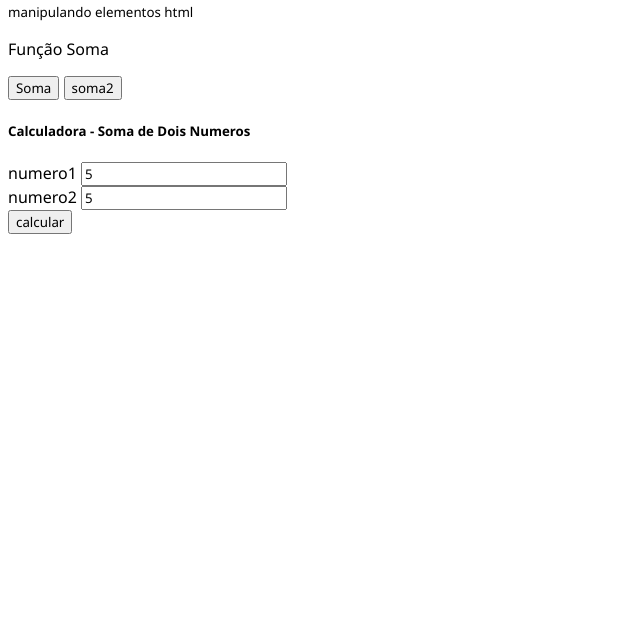
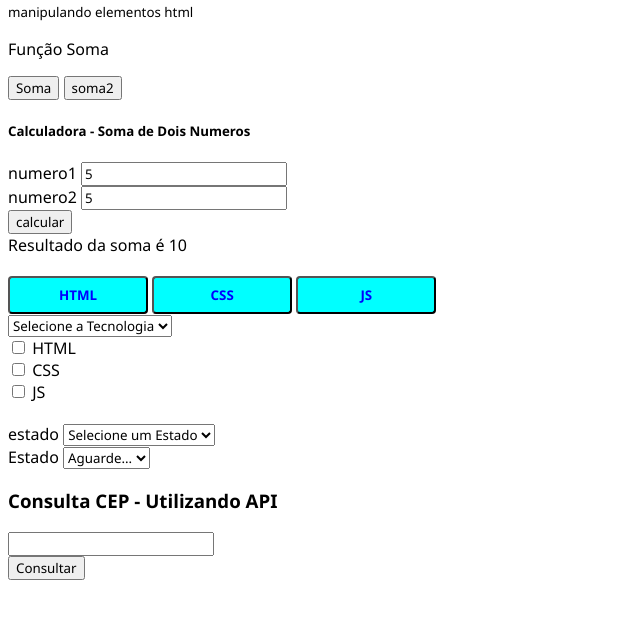
Before and after one commit to VitorPalermo/javascript_basico, a plain HTML site: page index.html in a window 1280 px wide. Both pictures are taken after typing "5", "5" into the empty fields and a click on the button "calcular". Shown: the part 86-704 px from the top of the page, without its empty margins (0-640 px from the left). Drawn offline with Linux system fonts and the light colour scheme.

Commit message:
js adicionado

```diff
--- a/css/style.css
+++ b/css/style.css
@@ -1,6 +1,30 @@
+/* box-sizing: border-box; = ele nao acrescenta varios px no tamanho da tela */
 *{
     box-sizing: border-box;
     font-family: 'Segoe UI', Tahoma, Geneva, Verdana, sans-serif;
 }
 
-/* box-sizing: border-box; = ele nao acrescenta varios px no tamanho da tela */
+#tecnologias{
+    display: grid;
+    grid-template-columns: repeat(3,1fr);
+    gap: 20px;
+    margin-top: 20px;
+}
+
+.tec-card{
+    border: 4px solid #000;
+    padding: 10px;
+}
+
+#tecnologias-botoes{
+    margin-top: 20px;
+}
+
+.tecnologias-btn{
+    padding: 8px 12px;
+    border-radius: 4px;
+    background-color: aqua;
+    color: blue;
+    font-weight: bold;
+    width: 140px;
+}
--- a/index.html
+++ b/index.html
@@ -1,13 +1,15 @@
 <!DOCTYPE html>
 <html lang="pt-br">
+
 <head>
     <meta charset="UTF-8">
     <meta name="viewport" content="width=device-width, initial-scale=1.0">
     <title>JavaScript - Basico</title>
     <link rel="stylesheet" href="css/style.css">
 </head>
+
 <body>
-    <div id="container" >
+    <div id="container">
         <h1>Java Sscript - Basico</h1>
         <small>manipulando elementos html</small>
 
@@ -20,7 +22,7 @@
             <form action="" id="form-calc">
                 <div>
                     <label for="numero1">numero1</label>
-                    <input type="number" name="numero1" id = "numero2">
+                    <input type="number" name="numero1" id="numero1">
                 </div>
 
                 <div>
@@ -29,17 +31,122 @@
                 </div>
 
             </form>
-        <button onclick="somanumeros()">calcular</button>
+            <button onclick="somanumeros()">calcular</button>
         </div>
-
-
     </div>
 
     <div id="resultado">
 
     </div>
 
+        <div id="tecnologias-botoes">
+            <button class="tecnologias-btn" onclick="exibe('html')">HTML</button>
+            <button class="tecnologias-btn" onclick="exibe('css')">CSS</button>
+            <button class="tecnologias-btn" onclick="exibe('js')">JS</button>
+        </div>
+
+        <!-- Utilizando select - trabalho com onchange -->
+        <div id="tecnologias-select">
+            <select name="tecnologia" id="tecnologia" onchange="exibeSelect()">
+                <option value="" disabled selected>Selecione a Tecnologia</option>
+                <option value="html">HTML</option>
+                <option value="css">CSS</option>
+                <option value="js">JS</option>
+            </select>
+        </div>
+
+        <div id="tecnologias-checkbox">
+            <div>
+                <input type="checkbox" name="" id="" onchange="exibe('html')">
+                <label for="">HTML</label>
+            </div>
+        </div>
+
+        <div id="tecnologias-checkbox">
+            <div>
+                <input type="checkbox" name="" id="" onchange="exibe('css')">
+                <label for="">CSS</label>
+            </div>
+        </div>
+
+        <div id="tecnologias-checkbox">
+            <div>
+                <input type="checkbox" name="" id="" onchange="exibe('js')">
+                <label for="">JS</label>
+            </div>
+        </div>
+
+
+
+
+
+
+        <!-- TECNOLOGIAS -->
+        <div id="tecnologias">
+            <div id="html" class="tec-card" hidden>
+                <h5>HTML</h5>
+                <p>Hipertext markup language</p>
+                <p>linguagem de marcação de hipertexto</p>
+                <p>Versão atual: HTML5</p>
+                <small>Linguagem utilizada para estruturar o frontend de websites.</small>
+            </div>
+
+            <div id="css" class="tec-card" hidden>
+                <h5>CSS</h5>
+                <p>cascading style sheet</p>
+                <p>folha de estilos em cascata</p>
+                <p>versão atual: CSS3</p>
+                <small>É um mecanismo para adicionar estilos(cores, fontes, espacamento, etc)</small>
+            </div>
+
+            <div id="js" class="tec-card" hidden>
+                <h5>JS</h5>
+                <p>JavaScript</p>
+                <p>JavaScript</p>
+                <p>versão atual: ECMAScript 2018(ESB)</p>
+                <small>JavaScript permite paginas da web interativas e, portanto, é uma parte essencial dos aplicativos
+                    da web</small>
+            </div>
+
+        </div>
+
+        <div id="estados-cidades">
+            <div id="estados">
+                <label for="">estado</label>
+                <select name="estado" id="estado" onchange="exibeCidade()">
+                    <option value="" disabled selected>Selecione um Estado</option>
+                    <option value="sp">São Paulo</option>
+                    <option value="rj">Rio de Janeiro</option>
+                    <option value="mg">Minas Gerais</option>
+                </select>
+            </div>
+
+            <div id="cidades">
+                <label for="">Estado</label>
+                <select name="cidade" id="cidade">
+                    <option value="" disabled selected>Aguarde...</option>
+                </select>
+
+            </div>
+         </div>
+
+         <div id="api-cep">
+            <h3>Consulta CEP - Utilizando API</h3>
+            <form>
+                <div id="form-grid">
+                    <div>
+                        <label for="cep"></label>
+                        <input type="text" name="cep" id="cep">
+                    </div>
+                </div>
+                <input type="button" value="Consultar"
+                onclick="consultaCep()"/>
+
+            </form>
+         </div>
+        </div>
 
     <script src=js/script.js></script>
 </body>
+
 </html>
--- a/js/script.js
+++ b/js/script.js
@@ -27,13 +27,74 @@ const soma2 = (numero1,numero2) =>{
 
 // Função que soma 2 numeros digitados pelo usuario em um form
 const somanumeros = () => {
-    let numero1 = document.getElementById('numero1').Value
+    let numero1 = document.getElementById('numero1').value
     let numero2 = document.getElementById('numero2').value
 
     let soma = parseFloat(numero1) + parseFloat(numero2)
 
     // exibe a soma dentro da div resultado
-    document.getElementById('resultado').innerhtml = `
+    document.getElementById('resultado').innerHTML = `
     Resultado da soma é ${soma}
     `
 }
+
+const exibe = (id) =>{
+
+ let elemento = document.getElementById(id)
+
+ if(elemento.hidden == true){
+    elemento.hidden = false
+ }else{
+    elemento.hidden = true
+ }
+}
+
+const exibeSelect = () =>{
+
+    let opcao = document.getElementById ('tecnologia').value
+    alert(opcao)
+    return
+
+    let elemento = document.getElementById(id)
+
+    if(elemento.hidden == true){
+       elemento.hidden = false
+    }else{
+       elemento.hidden = true
+    }
+   }
+
+   const exibeCidade = () =>{
+    // captura o elemento html do estado
+    let estado = document.getElementById('estado')
+    let cidade = document.getElementById('cidade')
+    // exibe o valor do elemento capturado
+
+    if(estado.value == 'sp' ){
+        cidade.innerHTML = `
+        <option value = ""> São Joao da boa vista </option>
+        <option value = ""> Aguai </option>
+        <option value = ""> Aguas da Prata </option>
+        `
+    }else if(estado.value =='rj') {
+        cidade.innerHTML = `
+        <option value = ""> Laranjeiras </option>
+        <option value = ""> Xerem </option>
+        <option value = ""> Paraty </option>
+        `
+    }else if(estado.value =='mg') {
+        cidade.innerHTML = `
+        <option value = ""> Andradas </option>
+        <option value = ""> Poços de Caldas </option>
+        <option value = ""> Belo Horizonte </option>
+        `
+    }
+    }
+
+    // Função que consulta o cep de uma API
+    //
+
+    const consultaCep = () =>{
+        let cep = document.getElementById ('cep').value
+        fetch(`https://viacep.com.br/ws/1387022/${cep}json/`)
+    }
```
